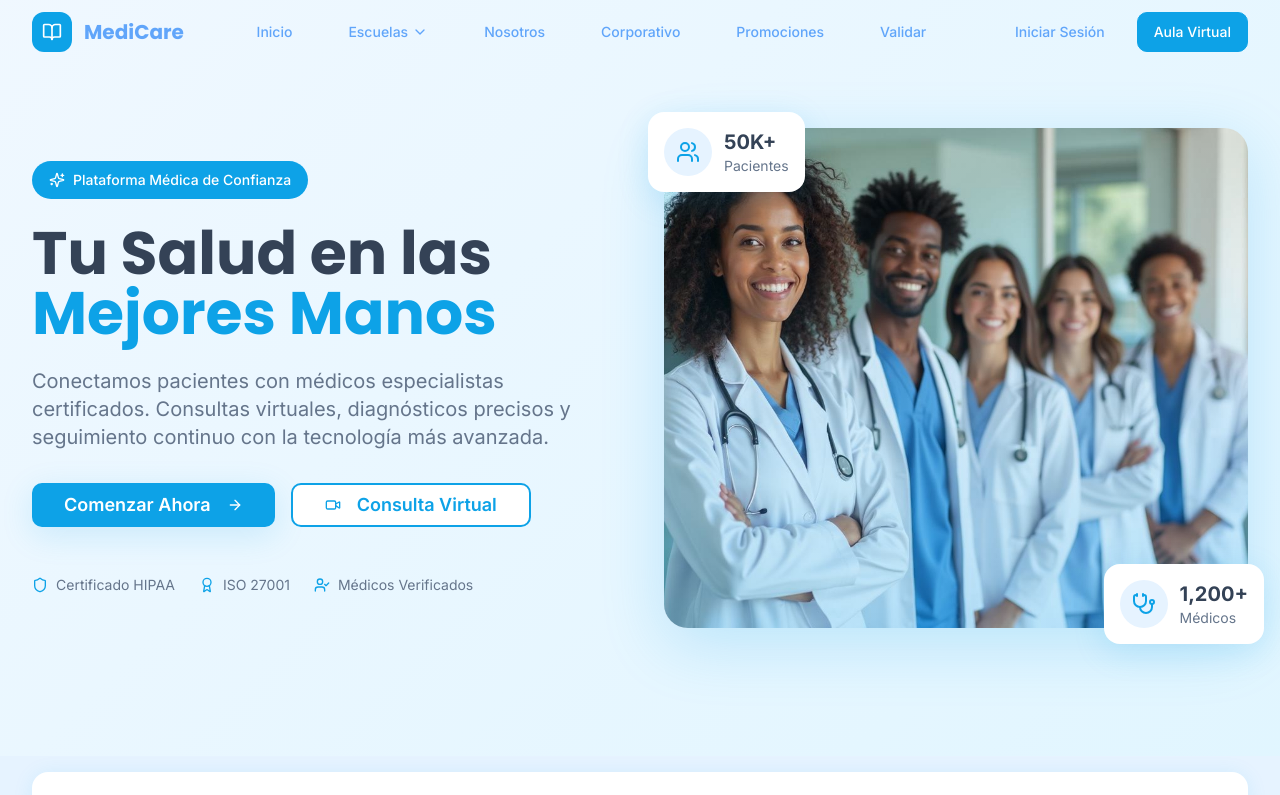
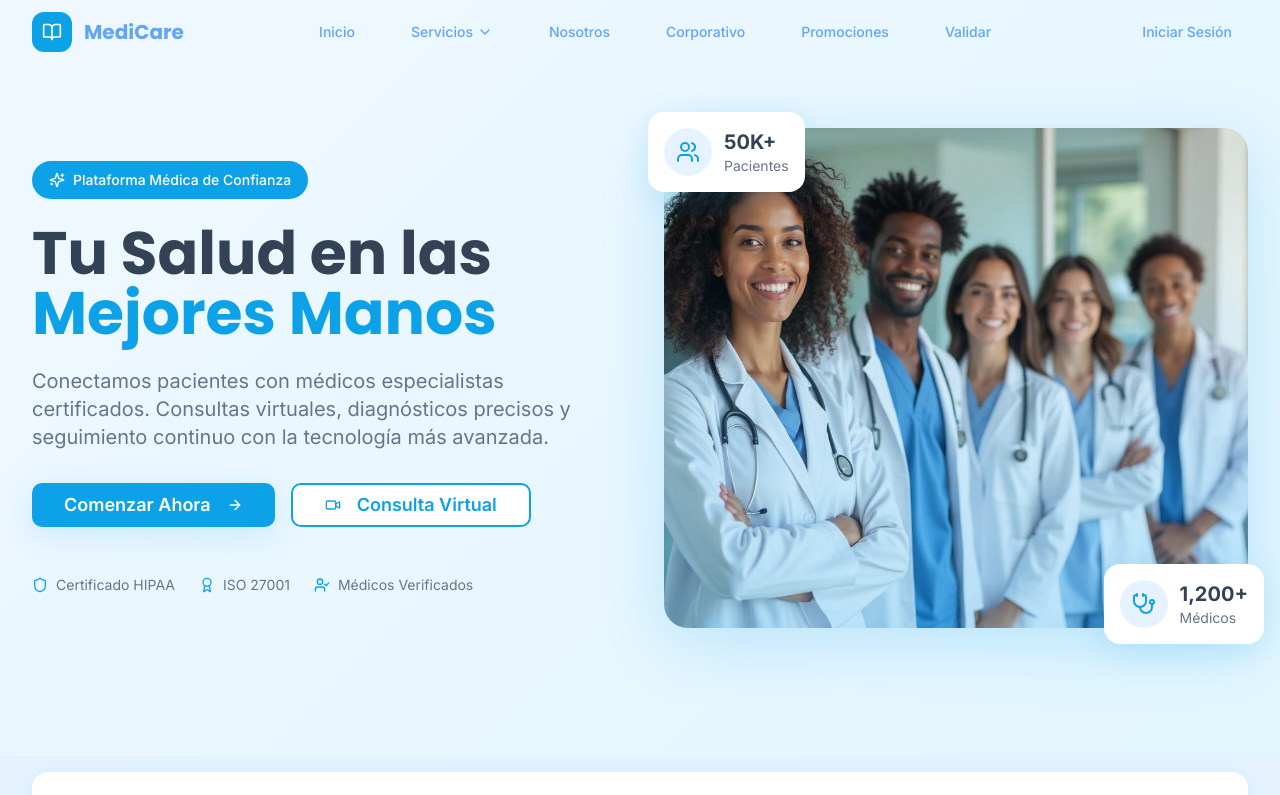
Before and after one commit to carlosleyenda/health-future-nexus, a React (Vite) app: page / in a window 1280 px wide. Shown: the top 795 px of the page. Built offline with nearby package versions, Linux system fonts and the light colour scheme.

Commit message:
Refactor navigation bar
Update navigation bar to replace "Escuelas" with "Servicios" and define each service. Remove "Aula Virtual" option.

```diff
--- a/src/components/layout/TopNavigation.tsx
+++ b/src/components/layout/TopNavigation.tsx
@@ -6,7 +6,7 @@ import { useAuthStore } from "@/store/auth";
 
 const TopNavigation = () => {
   const [isScrolled, setIsScrolled] = useState(false);
-  const [isEscuelasOpen, setIsEscuelasOpen] = useState(false);
+  const [isServiciosOpen, setIsServiciosOpen] = useState(false);
   const navigate = useNavigate();
   const { isAuthenticated } = useAuthStore();
 
@@ -22,14 +22,15 @@ const TopNavigation = () => {
   const navigationItems = [
     { name: "Inicio", href: "/" },
     {
-      name: "Escuelas",
-      href: "/especialidades",
+      name: "Servicios",
+      href: "/servicios",
       hasDropdown: true,
       submenu: [
-        { name: "Medicina", href: "/especialidades" },
-        { name: "Enfermería", href: "/especialidades" },
-        { name: "Odontología", href: "/especialidades" },
-        { name: "Psicología", href: "/especialidades" }
+        { name: "Consultas Médicas", href: "/servicios/consultas" },
+        { name: "Telemedicina", href: "/servicios/telemedicina" },
+        { name: "Laboratorio", href: "/servicios/laboratorio" },
+        { name: "Farmacia", href: "/servicios/farmacia" },
+        { name: "Emergencias", href: "/servicios/emergencias" }
       ]
     },
     { name: "Nosotros", href: "/nosotros" },
@@ -72,8 +73,8 @@ const TopNavigation = () => {
               <div
                 key={item.name}
                 className="relative"
-                onMouseEnter={() => item.hasDropdown && setIsEscuelasOpen(true)}
-                onMouseLeave={() => item.hasDropdown && setIsEscuelasOpen(false)}
+                onMouseEnter={() => item.hasDropdown && setIsServiciosOpen(true)}
+                onMouseLeave={() => item.hasDropdown && setIsServiciosOpen(false)}
               >
                 <button
                   onClick={() => handleNavigation(item.href)}
@@ -82,13 +83,13 @@ const TopNavigation = () => {
                   {item.name}
                   {item.hasDropdown && (
                     <ChevronDown className={`ml-1 h-4 w-4 transition-transform duration-200 ${
-                      isEscuelasOpen ? 'rotate-180' : ''
+                      isServiciosOpen ? 'rotate-180' : ''
                     }`} />
                   )}
                 </button>
 
                 {/* Dropdown Menu */}
-                {item.hasDropdown && isEscuelasOpen && (
+                {item.hasDropdown && isServiciosOpen && (
                   <div className="absolute top-full left-0 mt-1 w-48 bg-white rounded-lg shadow-xl border border-gray-200 py-2 z-50">
                     {item.submenu?.map((subItem) => (
                       <button
@@ -108,7 +109,6 @@ const TopNavigation = () => {
           {/* Right Side Buttons */}
           <div className="flex items-center space-x-4">
             {!isAuthenticated ? (
-              <>
               <Button
                 variant="ghost"
                 onClick={handleLogin}
@@ -116,13 +116,6 @@ const TopNavigation = () => {
               >
                 Iniciar Sesión
               </Button>
-                <Button
-                  onClick={handleLogin}
-                  className="bg-medical-primary hover:bg-medical-dark text-white border border-medical-primary"
-                >
-                  Aula Virtual
-                </Button>
-              </>
             ) : (
               <Button
                 onClick={() => navigate('/dashboard')}
```
Lines whose indentation alone changed are shown as unchanged.
